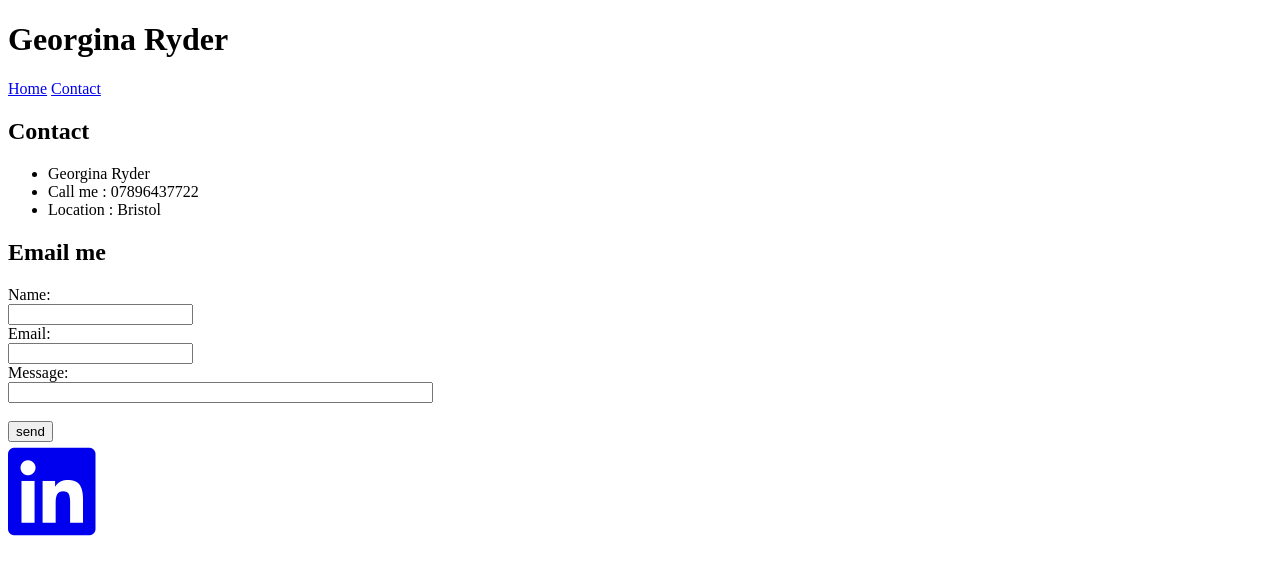
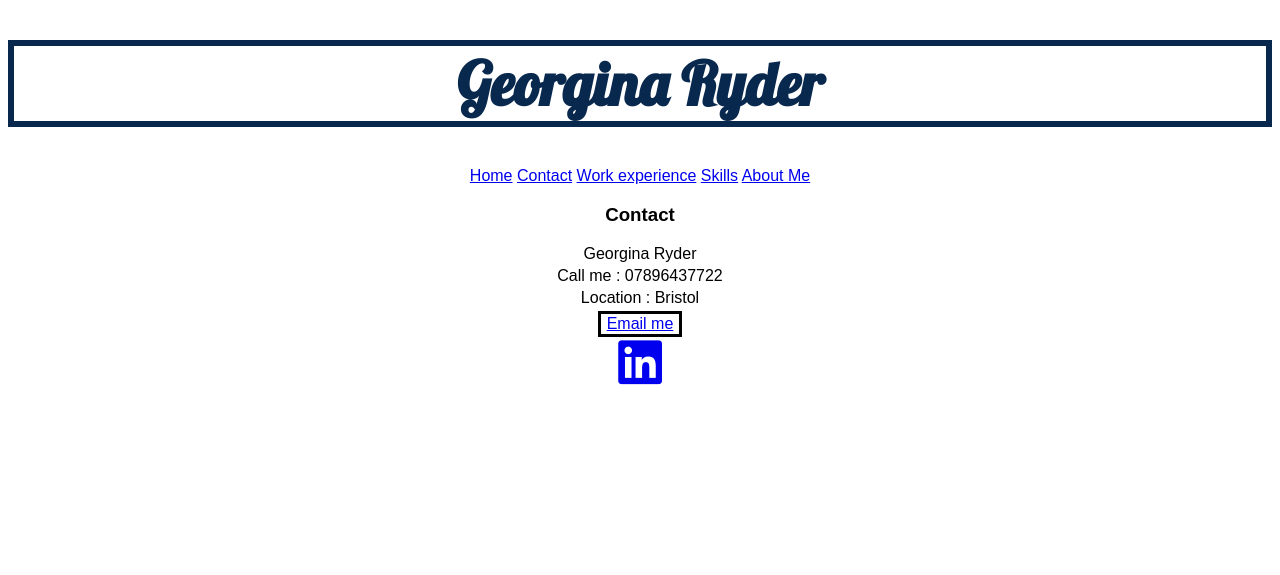
Before and after one commit to Emmanuelnology/CV, a PHP site: page /georgina/index.html in a window 1280 px wide. Shown: the top 575 px of the page. Run offline with PHP 8.4, Linux system fonts and the light colour scheme; some libraries are stand-ins or nearby versions.

Commit message:
Format changes

```diff
--- a/georgina/index.html
+++ b/georgina/index.html
@@ -1,7 +1,8 @@
 <!DOCTYPE html>
 <html>
-<link rel="stylesheet" href="style.css">
+<link href="style.css"  rel="stylesheet">
 <link rel="stylesheet" href="https://use.fontawesome.com/releases/v5.4.1/css/all.css" integrity="sha384-5sAR7xN1Nv6T6+dT2mhtzEpVJvfS3NScPQTrOxhwjIuvcA67KV2R5Jz6kr4abQsz" crossorigin="anonymous">
+<link href="https://fonts.googleapis.com/css?family=Lobster" rel="stylesheet">
 <head>
     <title>Georgina Ryder - CV</title>
 </head>
@@ -12,37 +13,31 @@
         <nav>
             <a href="/" > Home</a>
             <a href="#"> Contact</a>
+            <a href="#"> Work experience</a>
+            <a href="#"> Skills</a>
+            <a href="#"> About Me</a>
         </nav>
 
 
-        <h2>Contact</h2>
+        <h3>Contact</h3>
 
      <main>
-         <ul>
-            <li>Georgina Ryder</li>
-            <li>Call me : 07896437722</li>
-            <li>Location : Bristol</li>
-        </ul>
+
+            <p>Georgina Ryder</p>
+            <p>Call me : 07896437722</p>
+            <p>Location : Bristol</p>
+
      </main>
 
 
 
      <section>
-        <h2>Email me</h2>
+
      <article>
-         <form action="mailto:georgina.ryder@nology.io"
-        method="post"enctype="text/plain">
-
-            Name:<br>
-            <input type="text" name="name"><br>
-            Email:<br>
-            <input type="text" name="email"><br>
-            Message:<br>
-            <input type="text" name="message" size="50"><br><br>
+        <button> <a href="mailto:georgina.ryder@nology.io">Email me </a></button>
 
 
-            <input type="submit" value="send">
-        </form>
+
      </article>
      </section>
      <footer>
--- a/georgina/style.css
+++ b/georgina/style.css
@@ -1,9 +1,15 @@
-.body{
-
+body{
+    font-family: 'Encode Sans', sans-serif;
+    text-align: center;
 
 }
 
-.h1{
+h1{
+    text-align: center;
+    font-family: 'Lobster' , cursive;
+    font-size:  60px;
+    color: rgb(8, 40, 78);
+    border: 6px solid;
 
 
 }
@@ -11,6 +17,28 @@
 
 
 .fa-linkedin {
-    font-size: 100px;
+    font-size: 50px;
 
 }
+
+nav {
+    text-align: center;
+
+
+
+
+}
+
+button{
+    font-size: 16px;
+    font-family: 'Encode Sans', sans-serif;
+    size: 10px;
+    background-color: white;
+    color: black;
+    border: 3px solid; rgb( 8, 40,78);
+}
+
+p{
+   padding: 0.5px 0.5px 0.5px 0.5px;
+   margin: 3px 2px 3px 2px;
+}
```
Also changed, not shown: georgina/work.html (added).
